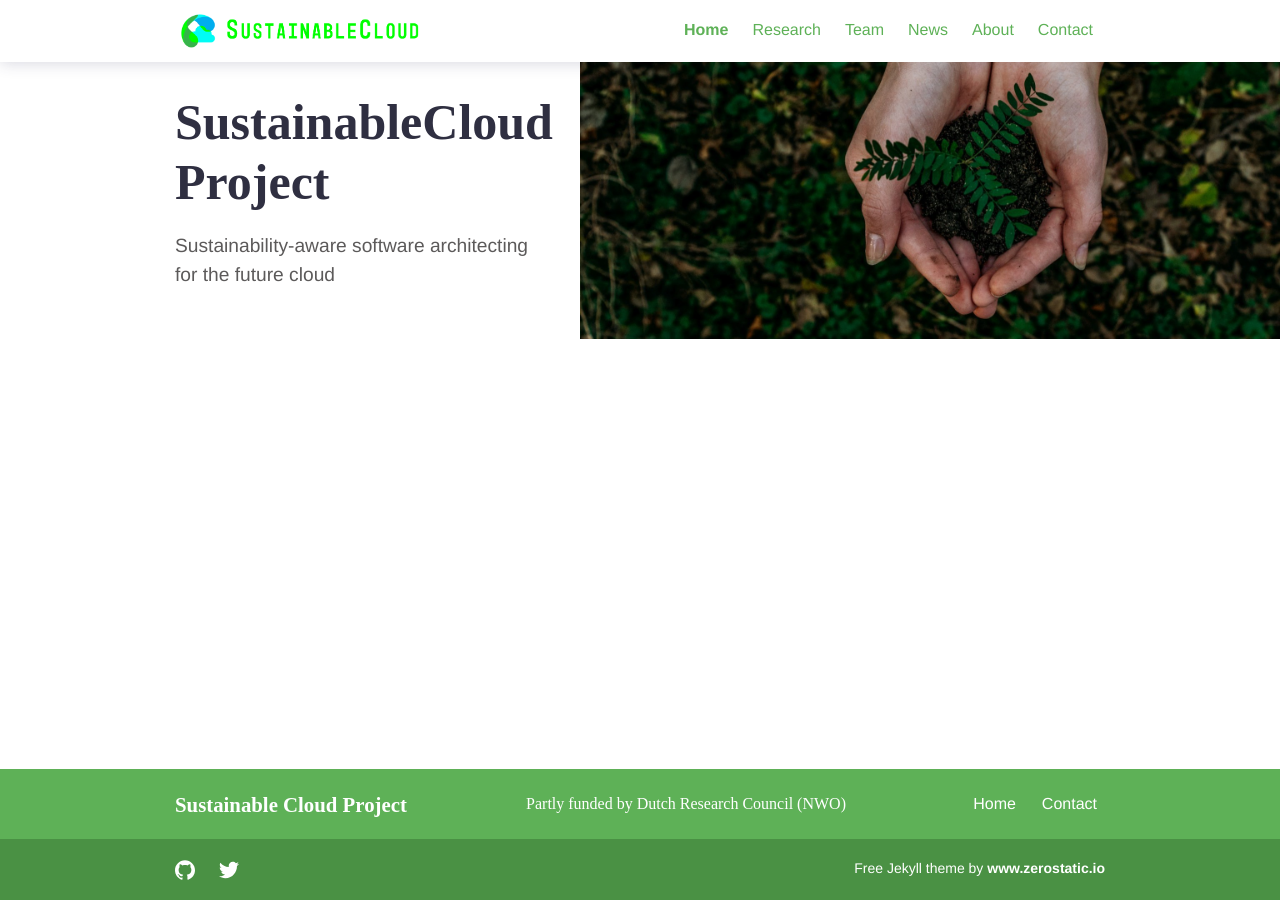
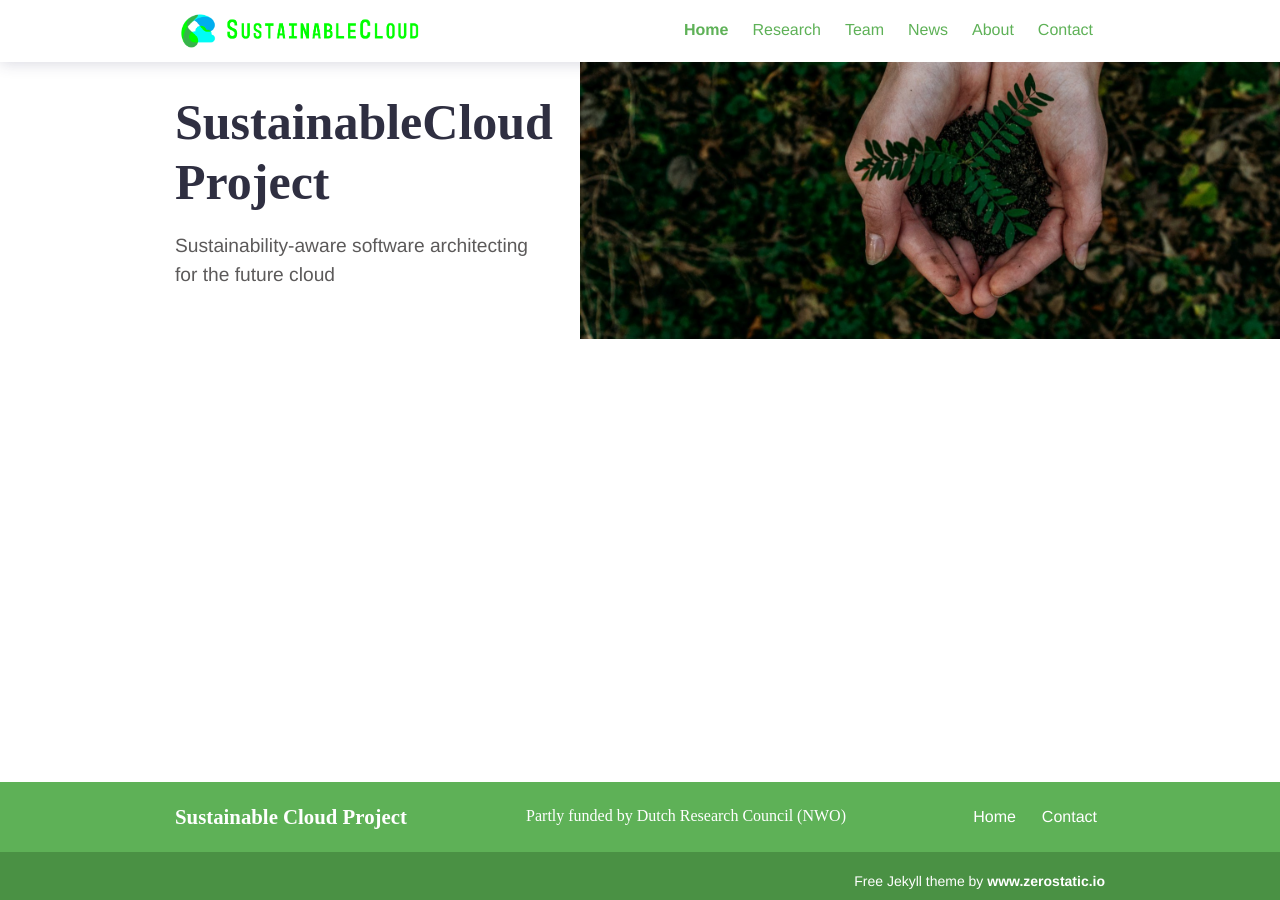
Before and after one commit to S2-group/sustainablecloud, a Jekyll site: the page built from index.md, in a window 1280 px wide. Built offline with Jekyll 4.4.1, drawn with Linux system fonts in a browser that asks for light colours.

Commit message:
removed social icons

```diff
--- a/_includes/social.html
+++ b/_includes/social.html
@@ -1,5 +1,5 @@
 <div class="social">
-  {% for item in site.data.social %}
+  <!-- {% for item in site.data.social %}
     <a href="{{ item.link }}" target="blank"><img src="{{ item.image | relative_url }}" title="{{ item.name }}" alt="{{ item.name }}" /></a>
-  {% endfor %}
+  {% endfor %} -->
 </div>
```
